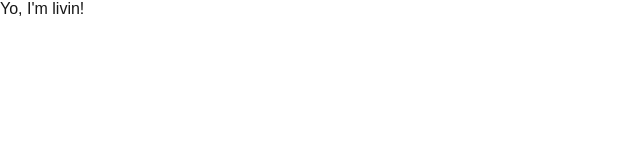
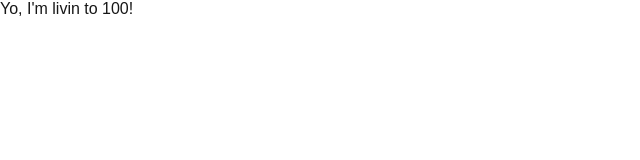
Before and after one commit to loganwemploy/denardbros, a Next.js app: page /about in a window 1280 px wide. Shown: the top 160 px of the page, without its empty margins (0-640 px from the left). Built offline with nearby package versions, Linux system fonts and the light colour scheme.

Commit message:
add useState and age variable to about page

```diff
--- a/src/app/about/page.jsx
+++ b/src/app/about/page.jsx
@@ -1,8 +1,10 @@
-import React from 'react'
+"use client"
+import React,{ use, useState } from 'react'
 
 const About = () => {
+const [age, setAge] = useState(100)
   return (
-    <div>Yo, I'm livin!</div>
+    <div>Yo, I'm livin to {age}!</div>
   )
 }
 
```
